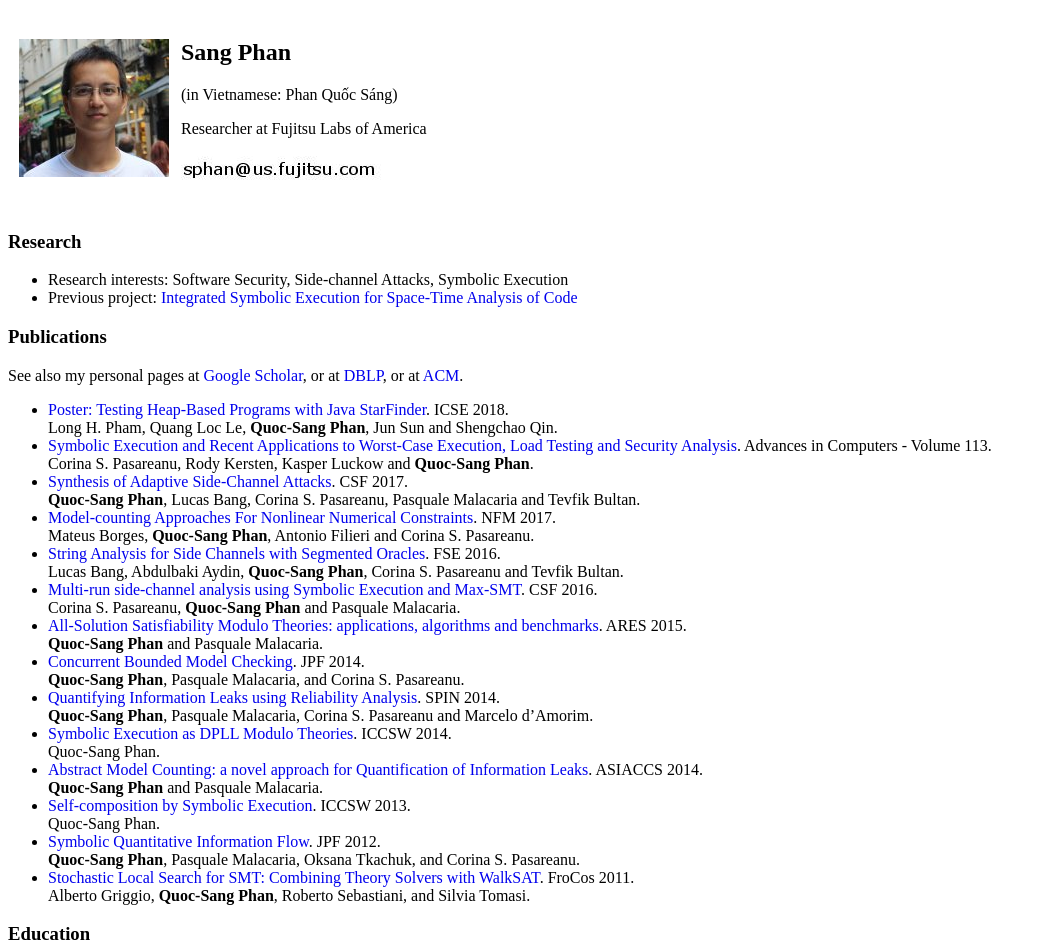
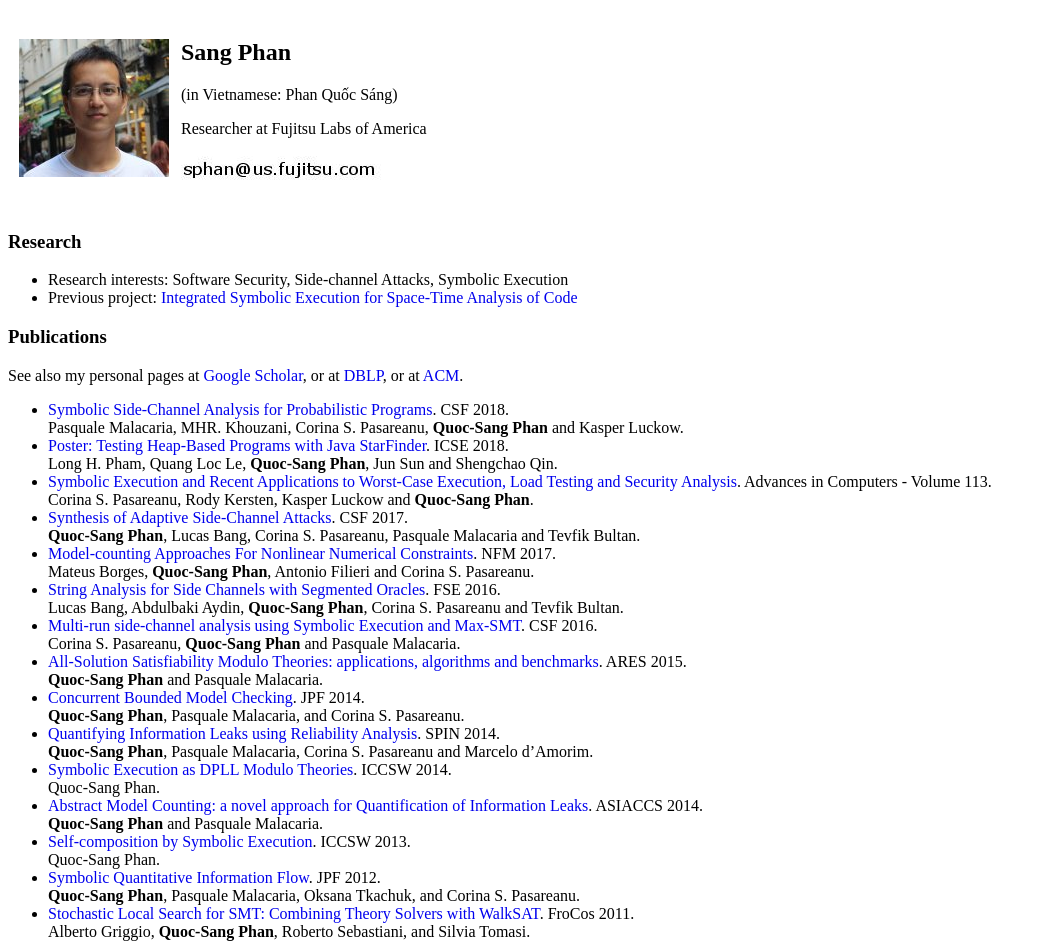
Before and after one commit to qsphan/qsphan.github.io, a plain HTML site: page index.html in a window 1280 px wide. Shown: the top 948 px of the page, without its empty margins (0-1046 px from the left). Drawn offline with Linux system fonts and the light colour scheme.

Commit message:
add CSF paper

```diff
--- a/index.html
+++ b/index.html
@@ -60,6 +60,9 @@
 <h3>Publications</h3>
 See also my personal pages at <a href="http://scholar.google.co.uk/citations?user=4IkvERIAAAAJ&amp;hl=en">Google Scholar</a>, or at <a href="http://dblp.uni-trier.de/pers/hy/p/Phan:Quoc=Sang">DBLP</a>, or at <a href="http://dl.acm.org/author_page.cfm?id=81551144956">ACM</a>.
 <ul>
+  <li><a href="papers/csf18.pdf">Symbolic Side-Channel Analysis for Probabilistic Programs</a>. CSF 2018.<br/>
+      Pasquale Malacaria, MHR. Khouzani, Corina S. Pasareanu, <b>Quoc-Sang Phan</b> and Kasper Luckow.
+  </li>
   <li><a href="papers/icse18.pdf">Poster: Testing Heap-Based Programs with Java StarFinder</a>. ICSE 2018.<br/>
       Long H. Pham, Quang Loc Le, <b>Quoc-Sang Phan</b>, Jun Sun and Shengchao Qin.
   </li>
```
